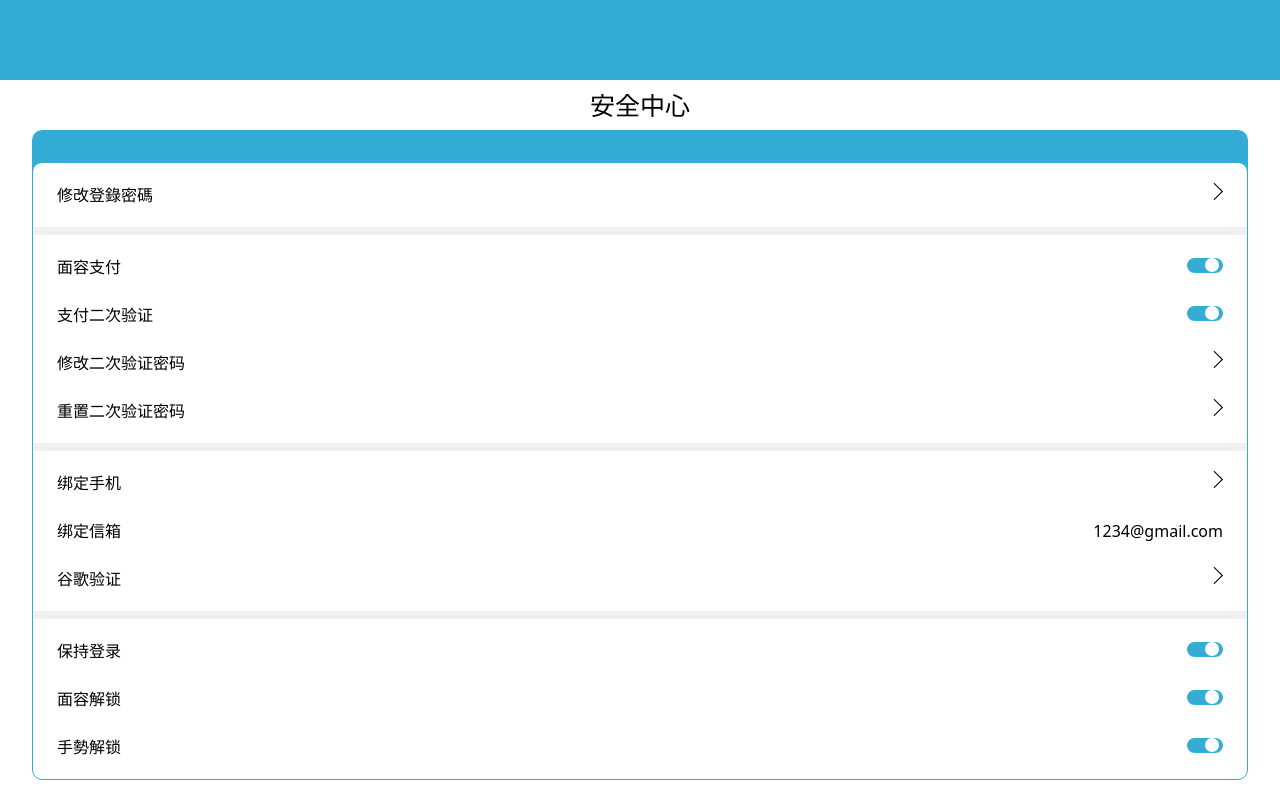
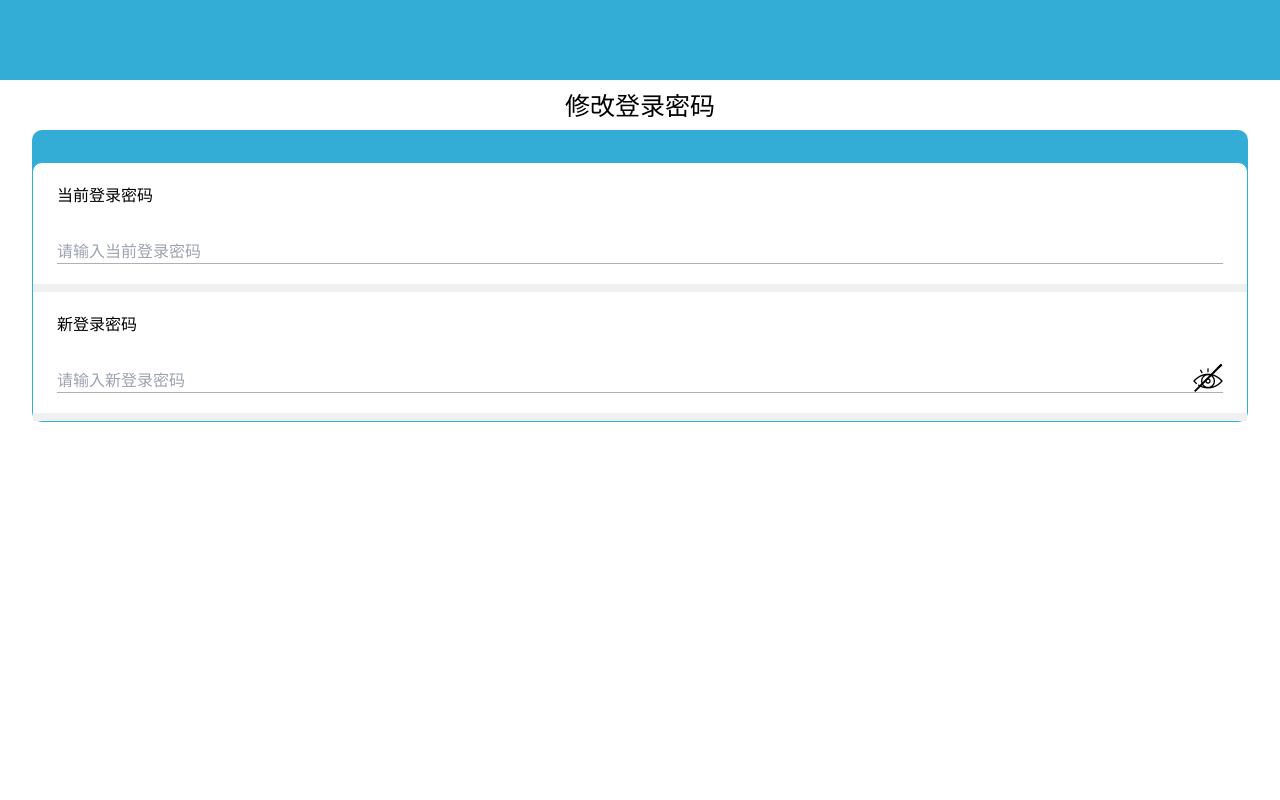
Before and after one commit to katelove/wallet, a Vue app: page / in a window 1280 px wide. Built offline with nearby package versions, Linux system fonts and the light colour scheme.

Commit message:
create modifyLoginPwd

```diff
--- /dev/null
+++ b/src/components/ModifyLoginPwd.vue
@@ -0,0 +1,60 @@
+<template>
+  <div class="flex justify-center mt-2 flex-col m-auto">
+    <Title class="flex justify-center" heading="修改登录密码"></Title>
+    <BlueContainer title="" class="ml-8 mr-8 mt-10">
+      <div class="pr-6 pl-6 pt-5 pb-5">
+        <p class="text-base">当前登录密码</p>
+        <div class="flex">
+          <input
+            class="w-full border-none border-line relative mt-8"
+            placeholder="请输入当前登录密码"
+          />
+            <div class="eye-line absolute"></div>
+            <img class="absolute right-6 bottom-8" src="../../public/image/eye.png" />
+        </div>
+      </div>
+      <div class="w-full bg-diamondGrey h-2"></div>
+      <div class="pr-6 pl-6 pt-5 pb-5">
+        <p class="text-base">新登录密码</p>
+        <div class="flex">
+          <input
+            class="w-full border-none border-line relative mt-8"
+            placeholder="请输入新登录密码"
+          />
+          <div class="eye-line absolute"></div>
+          <img class="absolute right-6 bottom-8" src="../../public/image/eye.png" />
+        </div>
+      </div>
+      <div class="w-full bg-diamondGrey h-2"></div>
+    </BlueContainer>
+  </div>
+</template>
+
+<script>
+import Title from "../components/Title.vue";
+import BlueContainer from "../components/BlueContainer.vue";
+// import Input from "../components/Input.vue"
+
+export default {
+  components: {
+    Title,
+    BlueContainer,
+    // Input
+  },
+};
+</script>
+
+<style>
+.border-line {
+  border-bottom: 1px solid #b0b0b0;
+}
+
+.eye-line {
+  border: 1px solid #000000;
+  transform: rotate(135deg);
+  width: 38.18px;
+  height: 0px;
+  bottom: 42px;
+  right: 20px;
+}
+</style>
--- a/src/views/Home.vue
+++ b/src/views/Home.vue
@@ -12,7 +12,8 @@
   <!-- <NameTestWallet/> -->
   <!-- <NameVerify/> -->
   <!-- <SwitchBtn/> -->
-  <SafeCenter/>
+  <!-- <SafeCenter/> -->
+  <ModifyLoginPwd/>
 </template>
 
 <script>
@@ -29,7 +30,8 @@
 // import NameTestWallet from "../components/NameTestWallet.vue"
 // import NameVerify from "../components/NameVerify.vue"
 // import SwitchBtn from "../components/SwitchBtn.vue"
-import SafeCenter from "../components/SafeCenter.vue"
+// import SafeCenter from "../components/SafeCenter.vue"
+import ModifyLoginPwd from "../components/ModifyLoginPwd.vue"
 
 export default {
   components: {
@@ -46,7 +48,8 @@ export default {
     // NameTestWallet
     // NameVerify
     // SwitchBtn
-    SafeCenter
+    // SafeCenter
+    ModifyLoginPwd
   },
 };
 </script>
```
Also changed, not shown: public/image/eye.png (added).
